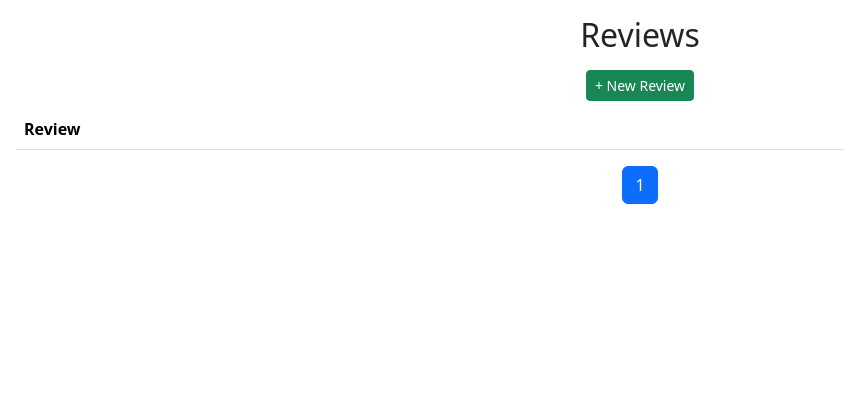
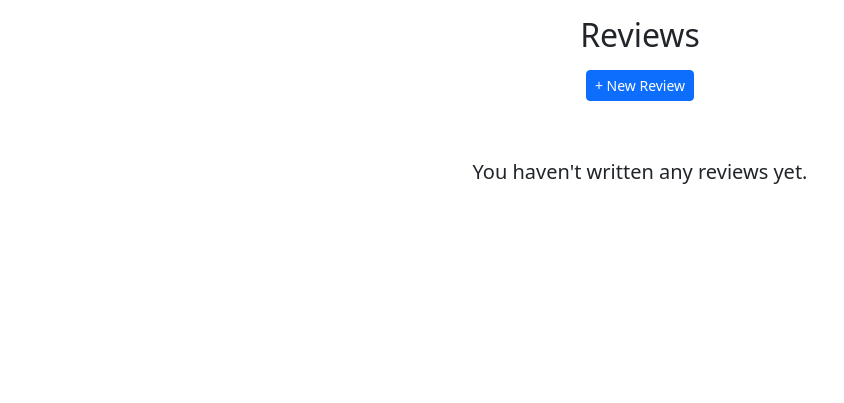
Before and after one commit to Kuro0731/FinalProject-Play2Learn, a Django app: page /reviews/ in a window 1280 px wide. Shown: the part 56-459 px from the top of the page, without its empty margins (0-844 px from the left). Run offline with Django 4.2, Linux system fonts and the light colour scheme; data that the repository does not hold is empty; some libraries are stand-ins or nearby versions.

Commit message:
small edits and removed pagination.html since I had two for the two games

```diff
--- a/reviews/views.py
+++ b/reviews/views.py
@@ -1,11 +1,11 @@
 from django.contrib.messages.views import SuccessMessageMixin
 from django.contrib import messages
 from django.contrib.auth.mixins import LoginRequiredMixin, UserPassesTestMixin
-from django.db.models import Q
 from django.urls import reverse_lazy
 from django.views.generic import (
-    CreateView, DeleteView, DetailView, ListView, UpdateView
+    CreateView, DeleteView, DetailView, TemplateView, UpdateView
 )
+
 from .models import Review
 from .forms import ReviewForm
 class ReviewCreateView(SuccessMessageMixin, LoginRequiredMixin, CreateView):
@@ -32,9 +32,15 @@ class ReviewDeleteView(UserPassesTestMixin, DeleteView):
         return super().form_valid(form)
 class ReviewDetailView(DetailView):
     model = Review
-class ReviewListView(ListView):
-    model = Review
-    paginate_by = 1
+
+class ReviewListView(TemplateView):
+    template_name = "reviews/review_list.html"
+
+    def get_context_data(self, **kwargs):
+        username = self.request.user.username
+        context = super().get_context_data(**kwargs)
+        context['reviews'] = Review.objects.filter(user__username=username)
+        return context
 
 class ReviewUpdateView(SuccessMessageMixin, UserPassesTestMixin, UpdateView):
     model = Review
--- a/templates/_base.html
+++ b/templates/_base.html
@@ -57,7 +57,7 @@
               <a class="dropdown-item" href="{% url 'my-account' %}">My Account</a>
               <a class="dropdown-item" href="{% url 'games:game-scores' %}">My Game Scores</a>
               <a class="dropdown-item"
-              href="{% url 'reviews:creator' user.username %}?order={{ order }}&direction={{ direction }}">
+              href="{% url 'reviews:creator' user.username %}">
               My Reviews</a>
               <div class="dropdown-divider"></div>
               <form method="post" action="{% url 'account_logout' %}">
@@ -68,16 +68,6 @@
           </li>
           {% endif %}
         </ul>
-        {% if user.is_authenticated %}
-        <form class="row my-2 my-lg-0 row" action="{% url 'reviews:list' %}">
-          <input class="form-control me-sm-2 col" type="search"
-          placeholder="Search" aria-label="Search" name="q"
-          value="{{ request.GET.q }}">
-          <button class="btn btn-outline-primary my-2 my-sm-0 me-4 col" type="submit">
-            Search
-          </button>
-        </form>
-        {% endif %}
       </div>
     </nav>
   </header>
--- a/templates/includes/pagination.html
+++ /dev/null
@@ -1,36 +0,0 @@
-<nav aria-label="pagination">
-	<ul class="pagination justify-content-center">
-		{% if page_obj.has_previous %}
-			<li class="page-item">
-				<a class="page-link" href="?page=1">&laquo; 1…</a>
-			</li>
-			{% if page_obj.previous_page_number != 1 %}
-				<li class="page-item">
-					<a class="page-link"
-						href="?page={{ page_obj.previous_page_number }}">
-						{{ page_obj.previous_page_number }}
-					</a>
-				</li>
-			{% endif %}
-		{% endif %}
-		<li class="page-item active">
-			<span class="page-link">
-				{{ page_obj.number }}
-			</span>
-		</li>
-		{% if page_obj.has_next %}
-			{% if page_obj.next_page_number != page_obj.paginator.num_pages %}
-				<li class="page-item">
-					<a class="page-link" href="?page={{ page_obj.next_page_number }}">
-						{{ page_obj.next_page_number }}
-					</a>
-				</li>
-			{% endif %}
-			<li class="page-item">
-				<a class="page-link" href="?page={{ page_obj.paginator.num_pages }}">
-					…{{ page_obj.paginator.num_pages }} &raquo;
-				</a>
-			</li>
-		{% endif %}
-	</ul>
-</nav>
--- a/templates/reviews/review_list.html
+++ b/templates/reviews/review_list.html
@@ -5,11 +5,12 @@
     <h2 class="text-center">Reviews</h2>
 </div>
 <div class="text-center">
-  <a class="btn btn-success btn-sm m-2" href="{% url 'reviews:create' %}">
+  <a class="btn btn-primary btn-sm m-2" href="{% url 'reviews:create' %}">
     + New Review
   </a>
 </div>
-<div class="table-responsive">
+{% if reviews %}
+<div class="table-responsive pb-5">
   <table class="table table-striped" style="min-width: 500px">
     <thead>
       <tr>
@@ -17,8 +18,7 @@
       </tr>
     </thead>
     <tbody>
-      {% for review in review_list %}
-      {% if review.user == user %}
+      {% for review in reviews %}
         <tr>
           <td>
             <a href="{{ review.get_absolute_url }}">{{ review.review }}</a>
@@ -32,10 +32,11 @@
             </a>
           </td>
         </tr>
-      {% endif %}
       {% endfor %}
     </tbody>
   </table>
 </div>
-{% include 'includes/pagination.html' %}
+{% else %}
+<p class="text-center mt-5 fs-5">You haven't written any reviews yet.</p>
+{% endif %}
 {% endblock %}
--- a/vue-games/src/apps/AnagramHunt.vue
+++ b/vue-games/src/apps/AnagramHunt.vue
@@ -127,8 +127,6 @@ export default {
       this.correctGuesses = [];
     },
     async recordScore() {
-      // TODO: when Anagram Hunt finishes, make an Ajax call with axios (this.axios)
-      // to record the score on the backend
       const data = {
         "score": this.score,
         "settings": this.wordLength,
--- a/vue-games/src/apps/MathFacts.vue
+++ b/vue-games/src/apps/MathFacts.vue
@@ -160,8 +160,6 @@ export default {
       }
     },
     async recordScore() {
-      // TODO: when Math Facts finishes, make an Ajax call with axios (this.axios)
-      // to record the score on the backend
       const data = {
         "score": this.score,
         "settings": `${this.operation},${this.maxNumber}`,
```
Lines whose indentation alone changed are shown as unchanged.
